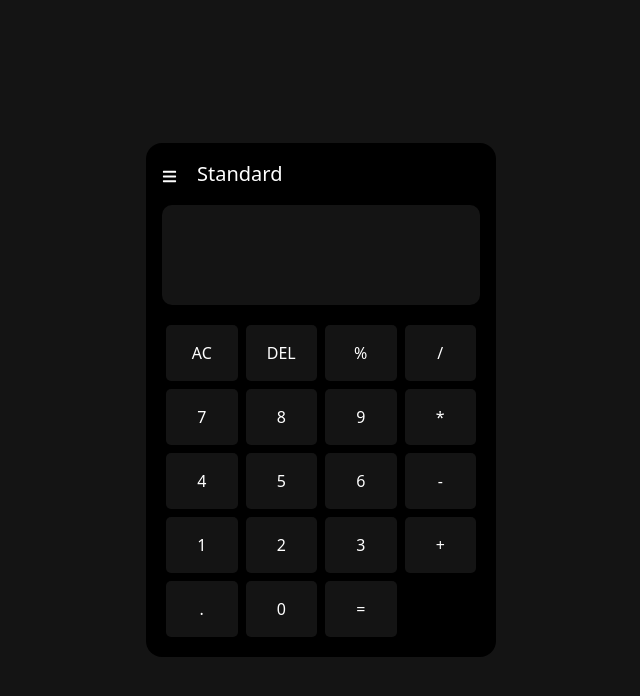
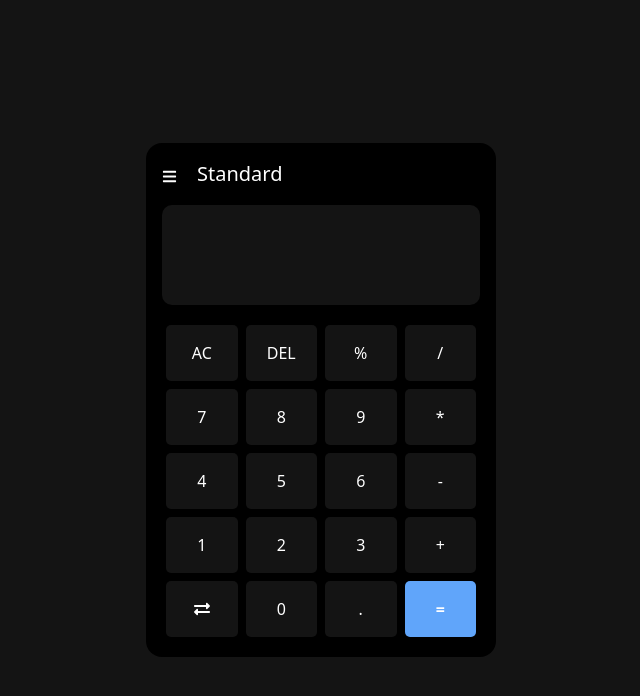
Before and after one commit to sadaru-hansaka/Calculator-React-JS, a React (Vite) app in the folder calculator-react/: page / in a window 1280 px wide. Shown: the top 696 px of the page, without its empty margins (319-959 px from the left). Built offline with nearby package versions, Linux system fonts and the light colour scheme.

Commit message:
Changed some functions in programming calculator and added new change option to standard and scienctefic calculator to change modes between two

```diff
--- a/calculator-react/src/components/Calculator.jsx
+++ b/calculator-react/src/components/Calculator.jsx
@@ -2,6 +2,7 @@ import React, { useState } from "react";
 import Keys from "./Keys";
 import {evaluate} from "mathjs";
 import {FaBars} from "react-icons/fa";  //import menu bar icon
+import { FaExchangeAlt } from "react-icons/fa";
 
 const Modes = {
     Standard : "Standard",
@@ -14,26 +15,29 @@ const Calculator = () =>{
         "AC","DEL","%","/",
         "7","8","9","*",
         "4","5","6","-",
-        "1","2","3","+",".","0","=",
+        "1","2","3","+",
+        <FaExchangeAlt/> , "0",".","=",
     ];
 
     const datesss = [
         "AC", "DEL", "sin", "cos", "tan", "^", "√", "/",
-    "7", "8", "9", "*",
-    "4", "5", "6", "-",
-    "1", "2", "3", "+", ".", "0", "=",
+        "7", "8", "9", "*",
+        "4", "5", "6", "-",
+        "1", "2", "3", "+",
+        <FaExchangeAlt/>,".", "0", "=",
     ]
 
     const programmerKeys = [
         "AC", "DEL", "A", "B",
         "C", "D", "E", "F",
-        "/","7", "8", "9",
-        "*","4", "5", "6",
-        "-","1", "2", "3",
-        "+", ".", "0", "=",
+        "7", "8", "9", "/",
+        "4", "5", "6", "*",
+        "1", "2", "3", "-",
+        ".", "0", "=","+",
       ];
 
     const handleClick = (label) =>{
+
         if(label === "AC"){
             setDisplay("");   //set display blanck when click AC
             setShowResult("");
@@ -64,6 +68,10 @@ const Calculator = () =>{
                 modifiedDisplay = `${label}(${display})`;  // Handle trigonometric functions
             }
             setDisplay(modifiedDisplay);  // Update display with the function
+
+        // change icon operation
+        }else if (React.isValidElement(label) && label.type === FaExchangeAlt){
+            console.log("Changed"); //this should develop to change the mode
         }else{
             // display clicked numbers and operators
             setDisplay(display + label);
@@ -217,7 +225,7 @@ const Calculator = () =>{
             {/* key section */}
             <div className="grid grid-cols-[repeat(4,1fr)] gap-[0.3 rem]">
                 {keys.map((item, index)=>(
-                    <Keys label={item} key={index} keyClass ={item === 'Equals' && 'equals'} onClick = {() => handleClick(item)}/>
+                    <Keys label={item} key={index} keyClass ={item === '='} onClick = {() => handleClick(item)}/>
                 ))}
             </div>
         </div>
--- a/calculator-react/src/components/Keys.jsx
+++ b/calculator-react/src/components/Keys.jsx
@@ -1,10 +1,10 @@
 import React from "react";
 
 const Keys = ({ label, keyClass, onClick}) => {
-    const equalClass = " bg-[#4ccdc6] text-[#1a261a] font-semibold hover:bg-[#141414] hover:text-[#fff]";
+    const equalClass = label === '=' ? "bg-blue-400 text-white font-semibold hover:bg-red-600" : '';
 
     // Determine final class string
-    const finalClass = `bg-[#141414] flex justify-center p-4 rounded-[5px] cursor-pointer items-center m-1 hover:bg-black ${keyClass ? equalClass : ''}`;
+    const finalClass = `bg-[#141414] flex justify-center p-4 rounded-[5px] cursor-pointer items-center m-1 hover:bg-black ${equalClass}`;
 
     return (
         <div className={finalClass} onClick={onClick}>
```
